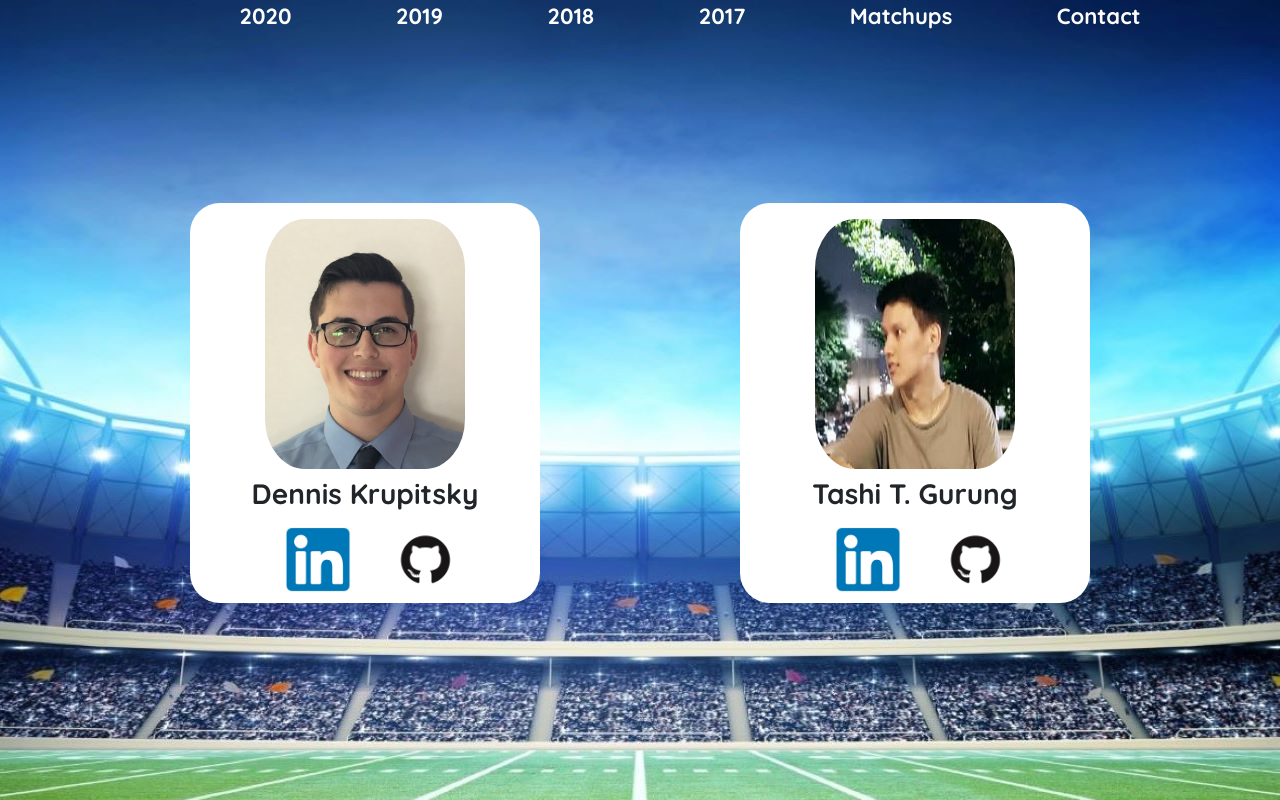
After one commit to Sports-Outcome-Analyzer/nfl_sports_analyzer, a Flask app: page /contact in a window 1280 px wide. The commit adds this page. Run offline with Flask 2, Linux system fonts and the light colour scheme; parts of the project's set-up code (start-up, migrations or seed data) failed here and were passed over; some libraries are stand-ins or nearby versions.

Commit message:
adding contact page

```diff
--- a/app.py
+++ b/app.py
@@ -139,6 +139,10 @@ default_week = 1
 def landing_page():
     return flask.render_template('landing_page.html')
 
+
+@app.route('/contact', methods=['GET'])
+def contact_pages():
+    return flask.render_template('contact.html')
 
 # basic landing route
 @app.route('/2020', methods=['GET', 'POST'])
@@ -338,4 +342,6 @@ def specific_matchups():
 
 
 if __name__ == '__main__':
+    app.config['TEMPLATES_AUTO_RELOAD'] = True
+    app.config['SEND_FILE_MAX_AGE_DEFAULT'] = 0
     app.run(debug=True)
--- a/static/css/styles.css
+++ b/static/css/styles.css
@@ -168,3 +168,21 @@ body,html {
     margin-top: 50px;
 
 }
+
+.contact {
+    width: 900px;
+    margin-top: 170px;
+
+}
+
+.contact-info {
+    background-color: white;
+    width: 350px;
+    border-radius: 30px;
+    display: inline-block;
+    height: 400px;
+}
+
+.font {
+    font-family: 'Quicksand', sans-serif;
+}
--- a/templates/base.html
+++ b/templates/base.html
@@ -16,6 +16,7 @@
             <a class="links" href="/2018">2018</a>
             <a class="links" href="/2017">2017</a>
             <a class="links" href="/matchups">Matchups</a>
+            <a class="links" href="/contact">Contact</a>
           </div>
           {% block content %}
           {% endblock %}
--- /dev/null
+++ b/templates/contact.html
@@ -0,0 +1,24 @@
+{% extends "base.html" %}
+{% block content %}
+<div class="contact mx-auto">
+    <div class="contact-info text-center">
+        <img src="../static/images/dennis_photo.jpg" style="border-radius: 20%;" class="mx-auto mt-3" width="200px" height="250px" alt="team-logo">
+        <h3 class="font mt-2">Dennis Krupitsky</h3>
+        <div class="mt-3">
+            <a target="_blank" href="https://www.linkedin.com/in/dennis-krupitsky-481168182/"><input type="image" class="mr-2" height="65px" src="../static/images/linkedin.png" alt="Open Link"/></a>
+            <a target="_blank" href="https://github.com/denniskrup"><input type="image" class="mr-3" height="65px" src="../static/images/github.png" alt="Open Link"/></a>
+
+        </div>
+    </div>
+
+    <div class="contact-info float-right text-center">
+        <img src="../static/images/tashi_photo.jpg" style="border-radius: 20%;" class="mx-auto mt-3" width="200px" height="250px" alt="team-logo">
+        <h3 class="font mt-2">Tashi T. Gurung</h3>
+        <div class="mt-3">
+            <a target="_blank" href="https://linkedin.com/in/tashitgurung"><input type="image" class="mr-2" height="65px" src="../static/images/linkedin.png" alt="Open Link"/></a>
+            <a target="_blank" href="https://github.com/TashiNyangmi"><input type="image" class="mr-3" height="65px" src="../static/images/github.png" alt="Open Link"/></a>
+        </div>
+    </div>
+
+</div>
+{% endblock %}
--- a/templates/landing_page.html
+++ b/templates/landing_page.html
@@ -16,6 +16,7 @@
             <a href='/2018'><button class="custom-button">2018 Games</button></a>
             <a href='/2017'><button class="custom-button">2017 Games</button></a>
             <a href='/matchups'><button class="custom-button">Custom Matchups</button></a>
+            <a href='/contact'><button class="custom-button">Contact</button></a>
         </div>
     </div>
 
```
Also changed, not shown: static/images/dennis_photo.jpg (added), static/images/github.jpg (added), static/images/github.png (added), static/images/linkedin.jpg (added), static/images/linkedin.png (added), static/images/tashi_photo.jpg (added). Lines whose indentation alone changed are shown as unchanged.
